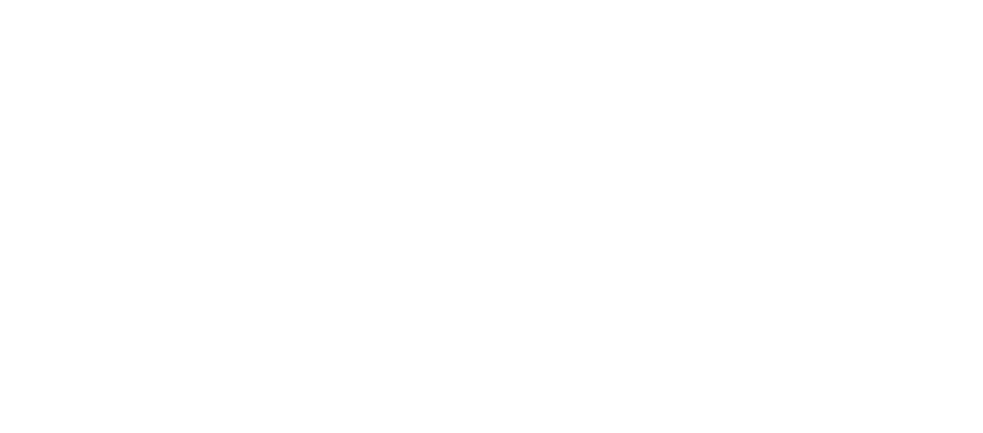
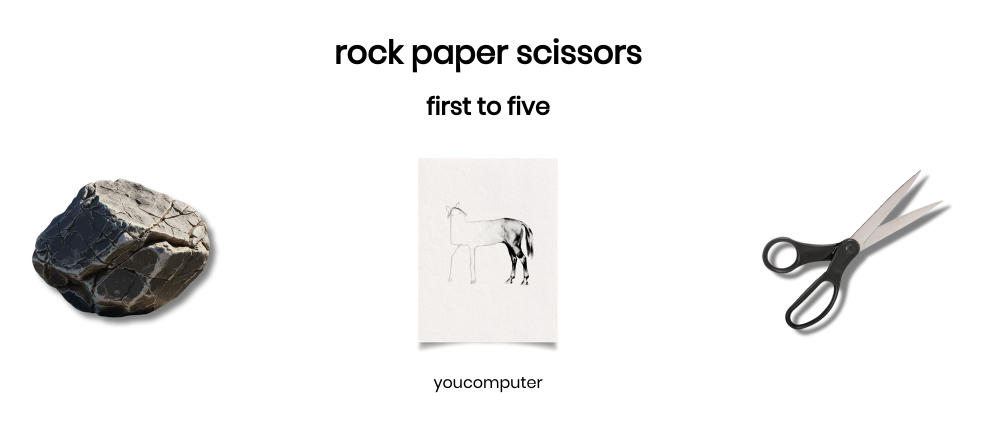
Before and after one commit to a-pungyan/rock-paper-scissors, a plain HTML site: page index.html in a window 1280 px wide. Shown: the whole page, without its empty margins (152-1135 px from the left). Drawn offline with Linux system fonts and the light colour scheme.

Commit message:
add other assets

```diff
--- a/index.html
+++ b/index.html
@@ -7,7 +7,28 @@
     <link rel="stylesheet" href="style.css">
 </head>
 <body>
+    <div class="header">
+        <h1>rock paper scissors</h1>
+        <h2 id="first">first to five</h2>
+    </div>
 
+    <div class="options">
+        <img src="/assets/pictures/rock.png" alt="rock">
+        <img src="/assets/pictures/paper.png" alt="paper">
+        <img src="/assets/pictures/scissors.png" alt="scissors">
+    </div>
+
+    <div class="idScore">
+        <div id="you">
+            <p>you</p>
+            <img src="" alt="">
+        </div>
+
+        <div id="computer">
+            <p>computer</p>
+            <img src="" alt="">
+        </div>
+    </div>
 </body>
 
 <script src="script.js"></script>
--- a/style.css
+++ b/style.css
@@ -0,0 +1,38 @@
+@font-face {
+    font-family: custom;
+    src: url(/assets/fonts/poppins.regular.ttf);
+}
+
+h1, h2, p {
+    font-family: custom;
+}
+
+.header {
+    display: flex;
+    flex-direction: column;
+    align-items: center;
+}
+
+#first  {
+    margin: -10px 0 30px 0;
+    font-size: 1.5em;
+}
+
+.options {
+    display: flex;
+    justify-content: space-evenly;
+}
+
+.options img {
+    height: 200px;
+}
+
+.idScore {
+    display: flex;
+    justify-content: center;
+}
+
+.you {
+    margin: 0 20px 0 20px;
+    background-color: red;
+}
```
Also changed, not shown: assets/fonts/poppins.regular.ttf (added), assets/pictures/paper.png (added), assets/pictures/rock.png (added), assets/pictures/scissors.png (added), assets/pictures/tally1.PNG (added), assets/pictures/tally2.PNG (added), assets/pictures/tally3.PNG (added), assets/pictures/tally4.PNG (added), assets/pictures/tally5.PNG (added).
